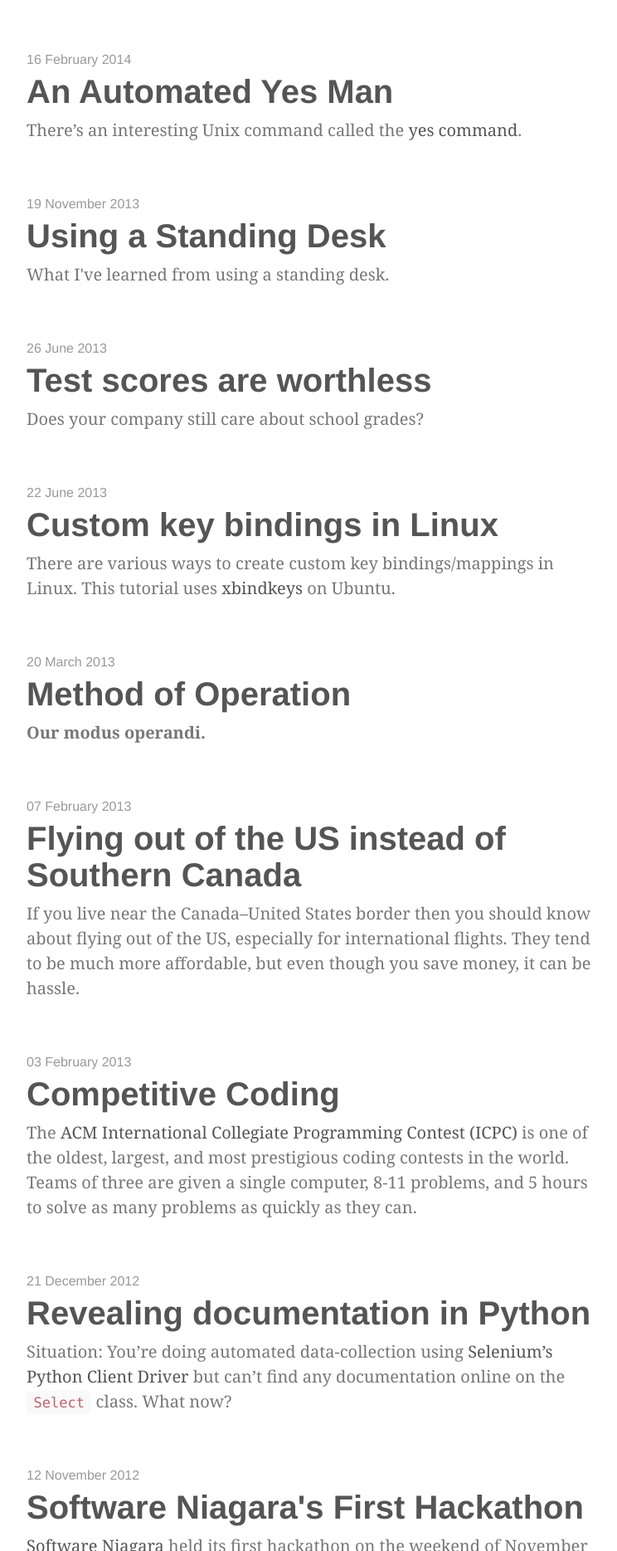
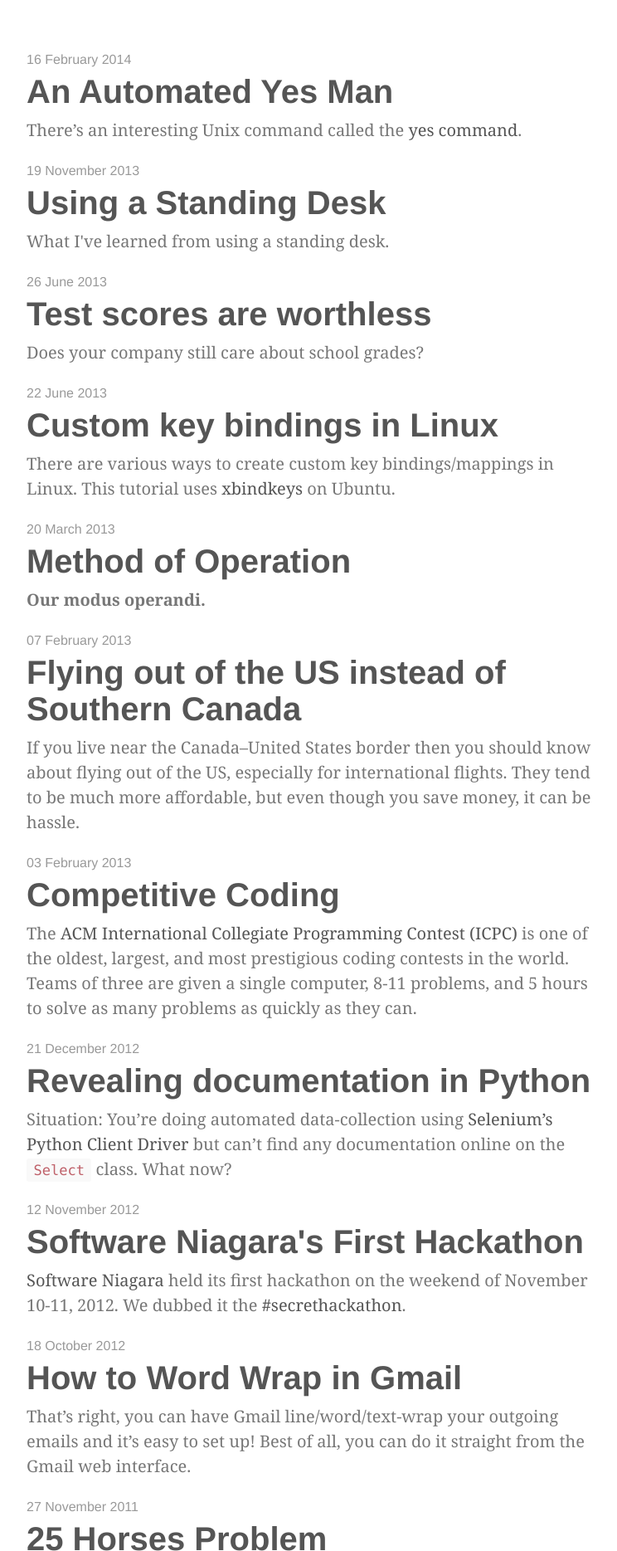
Before and after one commit to dideler/dideler.github.com, a Jekyll site: the page built from index.html, in a window 1280 px wide. Shown: the part 352-2221 px from the top of the page at 83% size, without its empty margins (258-1002 px from the left). Built offline with Jekyll 4.4.1, drawn with Linux system fonts in a browser that asks for light colours; some web fonts are replaced.

Commit message:
Make post list easier to read
Especially on mobile.

```diff
--- a/assets/css/default.css
+++ b/assets/css/default.css
@@ -505,8 +505,6 @@
 
 #post-list h1 {
   font-weight: bold;
-  font-size: 30pt;
-  line-height: 44px;
   margin-top: 0px;
   margin-bottom: 8px;
 }
--- a/assets/css/desktop.css
+++ b/assets/css/desktop.css
@@ -71,6 +71,11 @@
   margin-left: -350px;
 }
 
+#post-list h1 {
+  font-size: 30pt;
+  line-height: 44px;
+}
+
 .copyright {
   right: 20px;
 }
--- a/assets/css/mobile.css
+++ b/assets/css/mobile.css
@@ -72,6 +72,11 @@
   margin-left: 0px;
 }
 
+#post-list h1 {
+  font-size: 1.45rem;
+  line-height: 1.65rem;
+}
+
 .pagination {
   padding-top: 30px;
 }
--- a/index.html
+++ b/index.html
@@ -18,7 +18,6 @@
       <h1><a href="{{ post.url }}">{{ post.title }}</a></h1>
       <p class="post-description">{{ post.excerpt | remove: '<p>' | remove: '</p>' }}</p>
     </div>
-    <br>
   {% endfor %}
 </div>
 <nav class="pagination" role="navigation">
```
